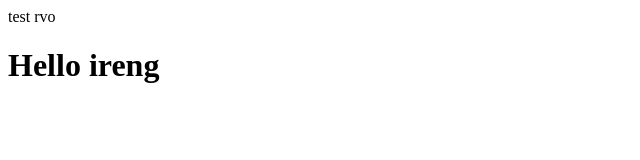
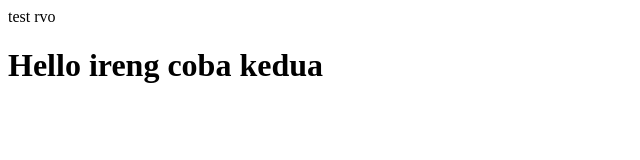
Before and after one commit to Alengkaaa/latihanrvo1, a plain HTML site: page index.html in a window 1280 px wide. Shown: the whole page, without its empty margins (0-640 px from the left). Drawn offline with Linux system fonts and the light colour scheme.

Commit message:
second commit

```diff
--- a/index.html
+++ b/index.html
@@ -10,7 +10,7 @@
     <!-- di head sama tittle itu itu isi nya head atas dan tittle ya nama tab nya -->
     <body>
        <h1>
-        Hello ireng
+        Hello ireng         coba kedua
        </h1>
        <!-- ini namanya isi atau tulisan h1 itu ukuran -->
     </body>
```
